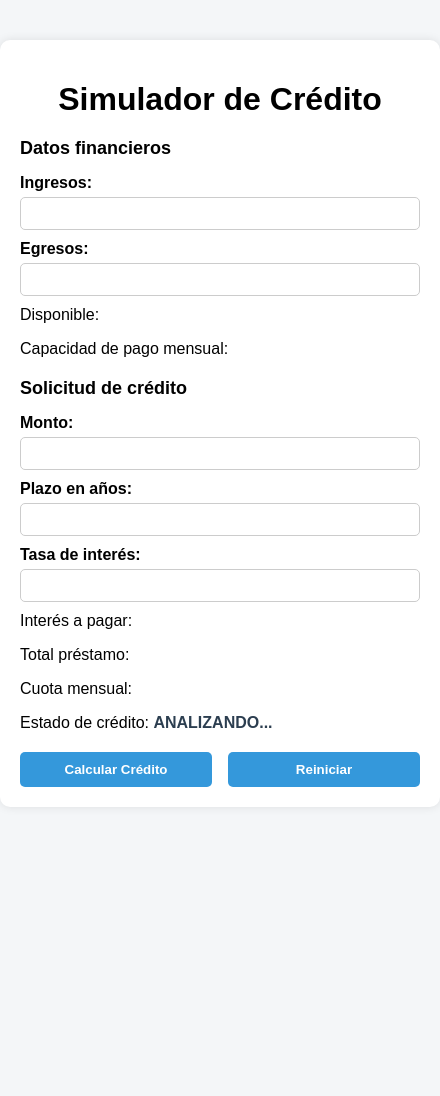
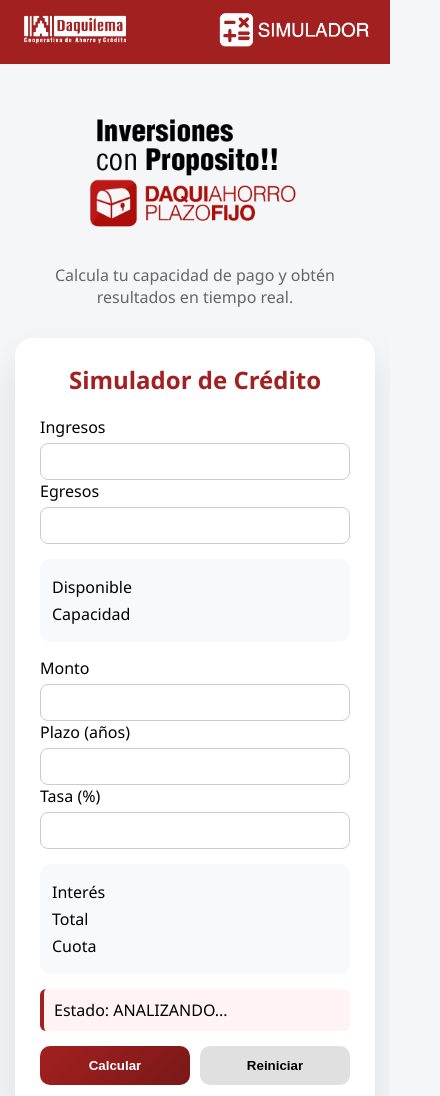
Before and after one commit to adrianchacaguasay-rgb/simulador, a plain HTML site: page simulador.html in a window 390 px wide. Shown: the top 1096 px of the page, 440 px wide, since content can reach past the window. Before the commit the page ends 847 px from the top, so only its background shows below. Drawn offline with Linux system fonts and the light colour scheme.

Commit message:
mejora visual y responsive con IA promts

```diff
--- a/funciones.js
+++ b/funciones.js
@@ -39,3 +39,11 @@
     let cuota = total / meses;
     return cuota;
 }
+
+function aprobarCredito(capacidadPago, cuotaMensual) {
+    if (capacidadPago > cuotaMensual) {
+        return true;
+    } else {
+        return false;
+    }
+}
--- a/simulador.css
+++ b/simulador.css
@@ -1,70 +1,208 @@
-body {
-    font-family: Arial, sans-serif;
-    background-color: #f4f6f8;
+/* RESET */
+* {
     margin: 0;
     padding: 0;
+    box-sizing: border-box;
 }
 
-.container {
-    width: 400px;
-    margin: 40px auto;
-    padding: 20px;
-    background-color: white;
-    border-radius: 10px;
-    box-shadow: 0 0 10px rgba(0,0,0,0.1);
+/* BODY */
+body {
+    font-family: 'Segoe UI', sans-serif;
+    background: #f4f6f8;
 }
 
-h1 {
-    text-align: center;
-    margin-bottom: 20px;
+/* HEADER */
+.header {
+    background: #a32020;
+    padding: 12px 20px;
+    display: flex;
+    justify-content: space-between;
+    align-items: center;
+    position: relative;
 }
 
-h2 {
-    margin-top: 20px;
-    font-size: 18px;
+/* LOGOS */
+.logo-left img,
+.logo-right img {
+    height: 45px;
 }
 
-label {
-    display: block;
-    margin-top: 10px;
+/* TITULO CENTRADO */
+.titulo-header {
+    position: absolute;
+    left: 50%;
+    transform: translateX(-50%);
+    color: white;
     font-weight: bold;
 }
 
+/* HERO */
+.hero {
+    display: flex;
+    justify-content: space-between;
+    align-items: center;
+    padding: 60px 8%;
+    min-height: 90vh;
+}
+
+/* TEXTO IZQUIERDO */
+.hero-text {
+    max-width: 500px;
+}
+
+.hero-text h1 {
+    font-size: 42px;
+    margin-bottom: 10px;
+}
+
+.hero-text p {
+    color: #666;
+    font-size: 16px;
+}
+
+/* PANEL DERECHO */
+.panel {
+    width: 380px;
+    background: white;
+    padding: 25px;
+    border-radius: 18px;
+    box-shadow: 0 20px 40px rgba(0,0,0,0.1);
+}
+
+/* TITULO PANEL */
+.panel h2 {
+    text-align: center;
+    margin-bottom: 20px;
+    color: #a32020;
+}
+
+/* GRUPOS */
+.grupo {
+    margin-bottom: 15px;
+}
+
+/* INPUT */
 input {
     width: 100%;
-    padding: 8px;
+    padding: 10px;
     margin-top: 5px;
-    border-radius: 5px;
+    border-radius: 8px;
     border: 1px solid #ccc;
-    box-sizing: border-box;
 }
 
-p {
-    margin-top: 10px;
+/* RESULTADOS */
+.resultado-box {
+    background: #f8f9fa;
+    padding: 12px;
+    border-radius: 10px;
+    margin: 15px 0;
 }
 
-span {
-    font-weight: bold;
-    color: #2c3e50;
+.resultado-box p {
+    display: flex;
+    justify-content: space-between;
+    margin: 5px 0;
 }
 
+/* ESTADO */
+.estado {
+    background: #fff3f3;
+    padding: 10px;
+    border-left: 4px solid #a32020;
+    border-radius: 6px;
+    margin-bottom: 15px;
+}
+
+/* BOTONES */
 .buttons {
-    margin-top: 20px;
     display: flex;
-    justify-content: space-between;
+    gap: 10px;
 }
 
 button {
-    width: 48%;
-    padding: 10px;
+    flex: 1;
+    padding: 12px;
+    border-radius: 10px;
     border: none;
-    border-radius: 5px;
-    background-color: #3498db;
-    color: white;
     font-weight: bold;
     cursor: pointer;
 }
 
+/* BOTON PRINCIPAL */
+#btnCalcularCredito {
+    background: linear-gradient(135deg, #a32020, #7a1818);
+    color: white;
+}
+
+/* BOTON SECUNDARIO */
+#btnReiniciar {
+    background: #e0e0e0;
+}
+
+/* HOVER */
 button:hover {
-    background-color: #2980b9;
+    transform: translateY(-2px);
 }
+
+/* RESPONSIVE TABLET */
+@media (max-width: 900px) {
+    .hero {
+        flex-direction: column;
+        gap: 30px;
+    }
+
+    .panel {
+        width: 100%;
+        max-width: 400px;
+    }
+
+    .hero-text {
+        text-align: center;
+    }
+}
+
+/* CELULAR */
+@media (max-width: 480px) {
+
+    .hero {
+        padding: 30px 15px;
+    }
+
+    .hero-text h1 {
+        font-size: 28px;
+    }
+
+    .logo-left img,
+    .logo-right img {
+        height: 35px;
+    }
+}
+/* IMAGEN HERO */
+.hero-text img {
+    width: 100%;
+    max-width: 420px;
+    height: auto;
+    display: block;
+    margin-bottom: 15px;
+}
+
+/* CENTRAR EN RESPONSIVE */
+@media (max-width: 900px) {
+    .hero-text {
+        display: flex;
+        flex-direction: column;
+        align-items: center;
+        text-align: center;
+    }
+
+    .hero-text img {
+        max-width: 300px;
+    }
+}
+
+/* CELULAR */
+@media (max-width: 480px) {
+    .hero-text img {
+        max-width: 250px;
+    }
+}
--- a/simulador.html
+++ b/simulador.html
@@ -4,45 +4,83 @@
     <meta charset="UTF-8">
     <meta name="viewport" content="width=device-width, initial-scale=1.0">
     <title>Simulador de Crédito</title>
+
+    <link rel="stylesheet" href="simulador.css">
     <script src="simulador.js"></script>
     <script src="funciones.js"></script>
-    <link rel="stylesheet" href="simulador.css">
 </head>
 <body>
 
-    <div class="container">
-        <h1>Simulador de Crédito</h1>
+    <!-- HEADER -->
+    <header class="header">
+        <div class="logo-left">
+            <img src="logo.png">
+        </div>
 
-        <h2>Datos financieros</h2>
-        <label for="txtIngresos">Ingresos:</label>
+        <h2 class="titulo-header"></h2>
+
+        <div class="logo-right">
+            <img src="logo_si.png">
+        </div>
+    </header>
+
+    <!-- HERO + PANEL -->
+    <section class="hero">
+
+        <!-- TEXTO IZQUIERDO -->
+        <div class="hero-text">
+            <img src="lan.png">
+            <p>Calcula tu capacidad de pago y obtén resultados en tiempo real.</p>
+        </div>
+
+        <!-- PANEL DERECHO -->
+        <div class="panel">
+
+            <h2>Simulador de Crédito</h2>
+
+            <!-- DATOS -->
+            <div class="grupo">
+                <label>Ingresos</label>
                 <input type="text" id="txtIngresos">
 
-        <label for="txtEgresos">Egresos:</label>
+                <label>Egresos</label>
                 <input type="text" id="txtEgresos">
+            </div>
 
-        <p>Disponible: <span id="spnDisponible"></span></p>
-        <p>Capacidad de pago mensual: <span id="spnCapacidadPago"></span></p>
+            <div class="resultado-box">
+                <p>Disponible <span id="spnDisponible"></span></p>
+                <p>Capacidad <span id="spnCapacidadPago"></span></p>
+            </div>
 
-        <h2>Solicitud de crédito</h2>
-        <label for="txtMonto">Monto:</label>
+            <!-- CRÉDITO -->
+            <div class="grupo">
+                <label>Monto</label>
                 <input type="text" id="txtMonto">
 
-        <label for="txtPlazo">Plazo en años:</label>
+                <label>Plazo (años)</label>
                 <input type="text" id="txtPlazo">
 
-        <label for="txtTasaInteres">Tasa de interés:</label>
+                <label>Tasa (%)</label>
                 <input type="text" id="txtTasaInteres">
+            </div>
 
-        <p>Interés a pagar: <span id="spnInteresPagar"></span></p>
-        <p>Total préstamo: <span id="spnTotalPrestamo"></span></p>
-        <p>Cuota mensual: <span id="spnCuotaMensual"></span></p>
-        <p>Estado de crédito: <span id="spnEstadoCredito">ANALIZANDO...</span></p>
+            <div class="resultado-box">
+                <p>Interés <span id="spnInteresPagar"></span></p>
+                <p>Total <span id="spnTotalPrestamo"></span></p>
+                <p>Cuota <span id="spnCuotaMensual"></span></p>
+            </div>
+
+            <div class="estado">
+                Estado: <span id="spnEstadoCredito">ANALIZANDO...</span>
+            </div>
 
             <div class="buttons">
-            <button id="btnCalcularCredito" onclick="calcular()">Calcular Crédito</button>
-            <button id="btnReiniciar">Reiniciar</button>
+                <button id="btnCalcularCredito" onclick="calcular()">Calcular</button>
+                <button id="btnReiniciar" onclick="reiniciar()">Reiniciar</button>
             </div>
+
         </div>
+    </section>
 
 </body>
 </html>
--- a/simulador.js
+++ b/simulador.js
@@ -6,6 +6,7 @@
     let disponible = calcularDisponible(ingresos, egresos);
     texto("spnDisponible", disponible);
 
+    // calculo de la capadida de pago
     let capacidadPago = capacidadDePago(disponible);
     texto("spnCapacidadPago", capacidadPago);
 
@@ -25,4 +26,32 @@
     let cuotaM=calcularCuotaMensual(totalPagar,plazoAnios);
     texto("spnCuotaMensual",cuotaM);
 
+    //Estado de credito
+    let aprobado = aprobarCredito(capacidadPago,cuotaM);
+    if(aprobado){
+        document.getElementById("spnEstadoCredito").innerText= "CREDITO APROBADO";
+    }else{
+        document.getElementById("spnEstadoCredito").innerText= "CREDITO RECHAZADO";
+    }
+
+
 }
+
+function reiniciar() {
+    // Limpiar inputs
+    document.getElementById("txtIngresos").value = "";
+    document.getElementById("txtEgresos").value = "";
+    document.getElementById("txtMonto").value = "";
+    document.getElementById("txtPlazo").value = "";
+    document.getElementById("txtTasaInteres").value = "";
+
+    // Reiniciar resultados
+    document.getElementById("spnDisponible").innerText = "0";
+    document.getElementById("spnCapacidadPago").innerText = "0";
+    document.getElementById("spnInteresPagar").innerText = "0";
+    document.getElementById("spnTotalPrestamo").innerText = "0";
+    document.getElementById("spnCuotaMensual").innerText = "0";
+
+    // Estado del crédito
+    document.getElementById("spnEstadoCredito").innerText = "ANALIZANDO...";
+}
```
Also changed, not shown: lan.png (added), logo.png (added), logo_si.png (added), promts.txt (added). Lines whose indentation alone changed are shown as unchanged.
